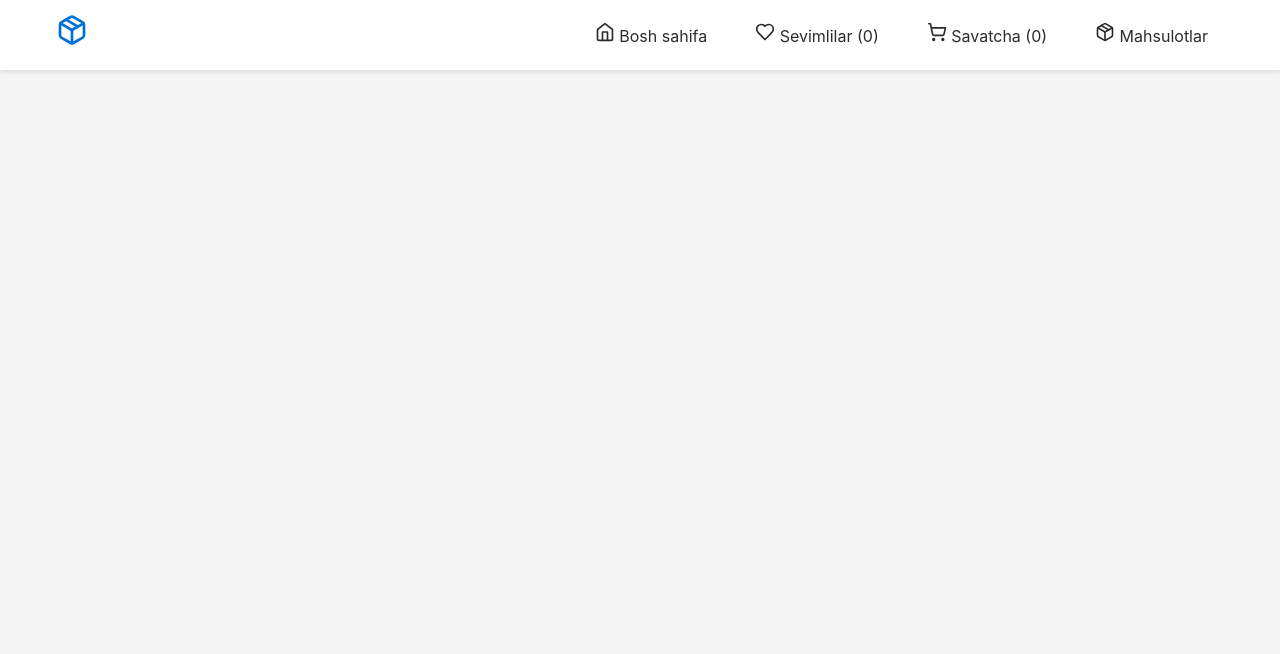
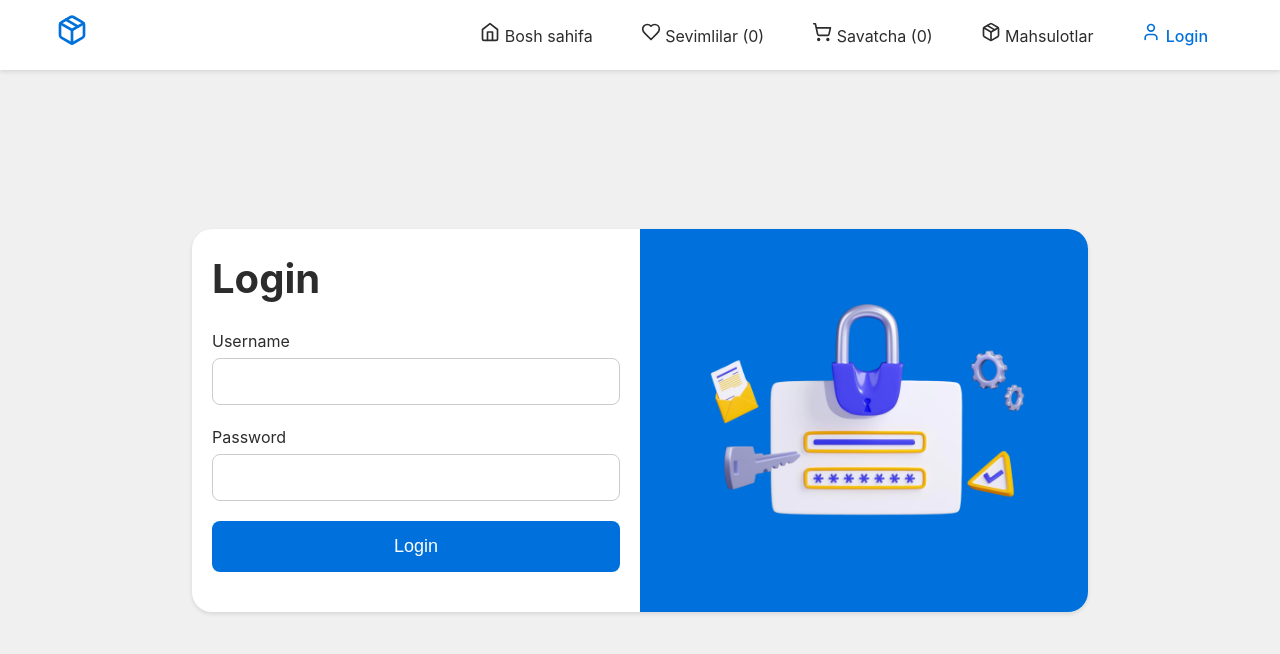
Before and after one commit to dilmurodivcc/Zustand-E-commerce-, a React (Vite) app: page /login in a window 1280 px wide. Shown: the top 654 px of the page. Built offline with nearby package versions, Linux system fonts and the light colour scheme.

Commit message:
Login Logic is done

```diff
--- a/package.json
+++ b/package.json
@@ -10,6 +10,7 @@
     "preview": "vite preview"
   },
   "dependencies": {
+    "axios": "^1.8.2",
     "lucide-react": "^0.344.0",
     "react": "^18.3.1",
     "react-dom": "^18.3.1",
--- /dev/null
+++ b/src/API/index.js
@@ -0,0 +1,10 @@
+import axios from "axios";
+
+const API = axios.create({
+    baseURL: "https://dummyjson.com",
+    headers: {
+        "Content-Type": "application/json",
+    },
+});
+
+export default API;
--- a/src/App.jsx
+++ b/src/App.jsx
@@ -1,11 +1,13 @@
-import React from 'react';
-import { BrowserRouter as Router, Routes, Route } from 'react-router-dom';
-import Header from './components/Header';
-import HomePage from './pages/HomePage';
-import LikesPage from './pages/LikesPage';
-import CartPage from './pages/CartPage';
-import AdminPage from './pages/AdminPage';
-import './styles/main.scss';
+import React from "react";
+import { BrowserRouter as Router, Routes, Route } from "react-router-dom";
+import Header from "./components/Header";
+import HomePage from "./pages/HomePage";
+import LikesPage from "./pages/LikesPage";
+import CartPage from "./pages/CartPage";
+import AdminPage from "./pages/AdminPage";
+import Login from "./pages/Login";
+import "./styles/main.scss";
+import Profile from "./pages/Profile";
 
 function App() {
   return (
@@ -17,6 +19,10 @@ function App() {
           <Route path="/likes" element={<LikesPage />} />
           <Route path="/cart" element={<CartPage />} />
           <Route path="/admin" element={<AdminPage />} />
+          <Route path="/login" element={<Login />} />
+          <Route path="/profile" element={<Profile />} />
+
+
         </Routes>
       </main>
     </Router>
--- a/src/components/Header.jsx
+++ b/src/components/Header.jsx
@@ -1,6 +1,6 @@
 import React from 'react';
 import { NavLink } from 'react-router-dom';
-import { ShoppingCart, Heart, Package, Home } from 'lucide-react';
+import { ShoppingCart, Heart, Package, Home, User } from 'lucide-react';
 import useStore from '../store/useStore';
 
 const Header = () => {
@@ -26,6 +26,9 @@ const Header = () => {
           <NavLink to="/admin">
             <Package size={20} /> Mahsulotlar
           </NavLink>
+          <NavLink to="/login">
+            <User size={20} /> Login
+          </NavLink>
         </nav>
       </div>
     </header>
--- /dev/null
+++ b/src/pages/Login.jsx
@@ -0,0 +1,68 @@
+import loginImg from "../assets/Untitled.png";
+import { useState   } from "react";
+import { useNavigate } from "react-router-dom";
+
+import API from "../API";
+const Login = () => {
+  const [username, setUsername] = useState("");
+  const [password, setPassword] = useState("");
+  const navigate = useNavigate();
+
+  const handleSubmit = async (e) => {
+    e.preventDefault();
+    console.log(username, password);
+
+    try {
+      const res= await API.post("/auth/login", {
+        username: username,
+        password: password,
+      });
+      localStorage.setItem("token", res.data.accessToken);
+      if (res.statusText === "OK") {
+        // localStorage.setItem("token", res.data.token);
+        navigate("/profile");
+      }
+      console.log(res);
+    } catch (error) {
+      console.log(error);
+    }
+  };
+
+  return (
+    <div className="login-container">
+      <div className="login-content">
+        <div className="login-form">
+          <h2>Login</h2>
+          <form onSubmit={handleSubmit}>
+            <div className="form-group">
+              <label htmlFor="username">Username</label>
+              <input
+                value={username}
+                onChange={(e) => setUsername(e.target.value)}
+                type="text"
+                id="username"
+                name="username"
+              />
+            </div>
+            <div className="form-group">
+              <label htmlFor="password">Password</label>
+              <input
+                value={password}
+                onChange={(e) => setPassword(e.target.value)}
+                type="password"
+                id="password"
+                name="password"
+              />
+            </div>
+            <button type="submit">Login</button>
+          </form>
+        </div>
+        <div className="right-side">
+          <img src={loginImg} alt="Login" />
+        </div>
+      </div>
+    </div>
+  );
+};
+
+export default Login;
--- /dev/null
+++ b/src/pages/Profile.jsx
@@ -0,0 +1,10 @@
+import React from 'react'
+
+const Profile = () => {
+    if(!localStorage.getItem("token")) window.location.href = "/login";
+  return (
+    <div>Profile</div>
+  )
+}
+
+export default Profile
--- a/src/store/useStore.js
+++ b/src/store/useStore.js
@@ -1,4 +1,4 @@
-import { create } from 'zustand';
+import { create } from "zustand";
 
 const useStore = create((set) => ({
   products: [],
@@ -36,7 +36,9 @@ const useStore = create((set) => ({
 
   addToCart: (product) =>
     set((state) => {
-      const existingItem = state.cartItems.find((item) => item.id === product.id);
+      const existingItem = state.cartItems.find(
+        (item) => item.id === product.id
+      );
       if (existingItem) {
         return {
           cartItems: state.cartItems.map((item) =>
--- /dev/null
+++ b/src/styles/login.scss
@@ -0,0 +1,66 @@
+.login-container {
+  width: 100%;
+  height: calc(100vh - 100px);
+  display: flex;
+  justify-content: center;
+  align-items: center;
+  background-color: #f0f0f0;
+  .login-content{
+    overflow: hidden;
+    width: 70%;
+    height: auto;
+    background-color: #fff;
+    border-radius: 20px;
+    box-shadow: 0 2px 4px rgba(0, 0, 0, 0.1);
+    display: flex;
+    justify-content: space-between;
+    .login-form{
+      width: 50%;
+      padding: 20px;
+      h2{
+        font-size: 40px;
+        margin-bottom: 20px;
+      }
+      form{
+        display: flex;
+        flex-direction: column;
+        align-items: center;
+        .form-group{
+          width: 100%;
+          margin-bottom: 20px;
+          label{
+            display: block;
+            margin-bottom: 5px;
+          }
+          input{
+            width: 100%;
+            padding: 15px;
+            border: 1px solid #ccc;
+            border-radius: 8px;
+          }
+        }
+        button{
+          width: 100%;
+          padding: 15px;
+          font-size: 18px;
+          background-color: #0071dc;
+          color: #fff;
+          border: none;
+          border-radius: 8px;
+          cursor: pointer;
+          margin-bottom: 20px;
+        }
+      }
+    }
+    .right-side{
+      width: 50%;
+      background-color: #0071dc;
+      display: grid;
+      place-items: center;
+      img{
+        width: 100%;
+      }
+    }
+  }
+
+}
--- a/src/styles/main.scss
+++ b/src/styles/main.scss
@@ -1,4 +1,5 @@
-@import 'variables';
+@use './login.scss' as *;
+@use 'variables' as *;
 
 * {
   margin: 0;
```
Also changed, not shown: src/assets/Untitled.png (added), 1 other file (tests, documents, lock files or other folders).
